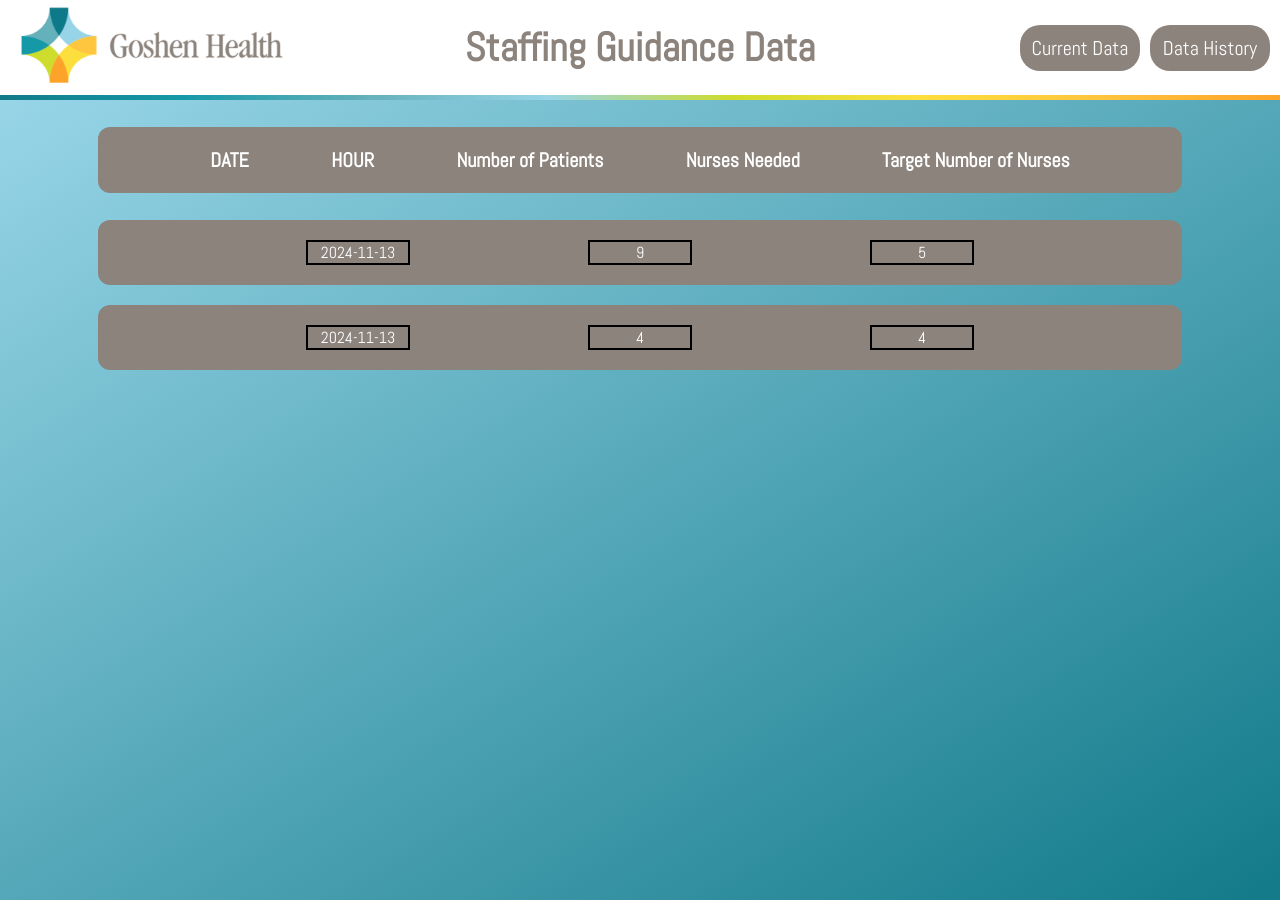
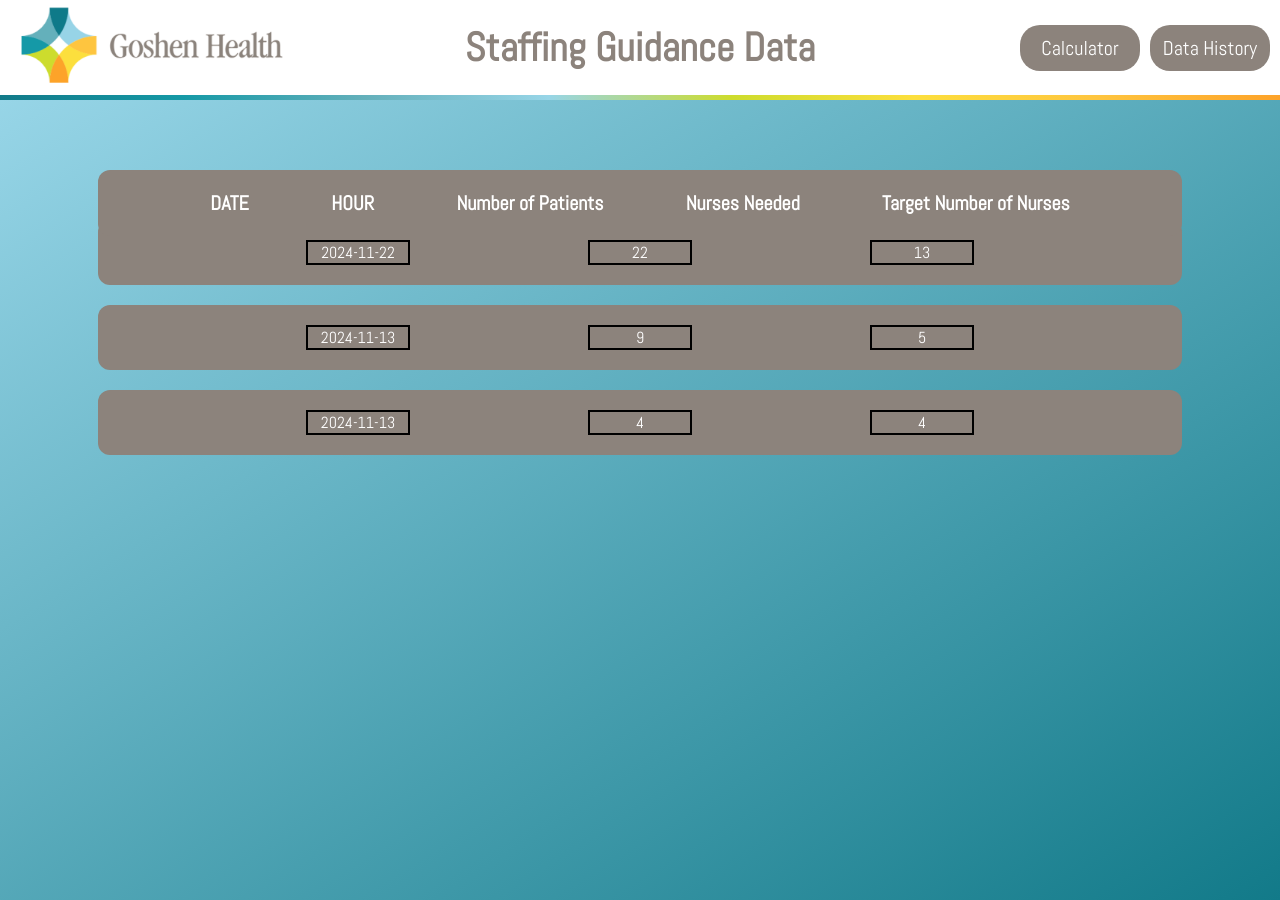
Before and after one commit to AmerikanischerAdler/emergency_staffing, a Flask app: page /data in a window 1280 px wide. Run offline with Flask 3, Linux system fonts and the light colour scheme.

Commit message:
changed navbar links

```diff
--- a/app.py
+++ b/app.py
@@ -57,17 +57,5 @@
 
     return render_template('data.html', data=data, error=error)
 
-@app.route('/history')
-def history():
-    try:
-        with open('history.csv', newline='') as csvfile:
-            reader = csv.reader(csvfile)
-            hist = list(reader)
-    except:
-        data = None
-        error = "No Available Data"
-
-    return render_template('history.html', hist=hist)
-
 if __name__ == '__main__':
     app.run(debug=True)
--- a/history.csv
+++ b/history.csv
@@ -1,3 +1,4 @@
 
 2024-11-13,4,4,asdf
 2024-11-13,9,5,way bro
+2024-11-22,22,13,okay this is literally crazy tho
--- a/templates/base.html
+++ b/templates/base.html
@@ -88,8 +88,8 @@
       </div>
       <h1>Staffing Guidance {% block title %}{% endblock %}</h1>
       <div class="options">
-        <a href="data">Current Data</a>
-        <a href="history">Data History</a>
+        <a href="home">Calculator</a>
+        <a href="data">Data History</a>
       </div>
     </div>
     <div class="color"></div>
```
